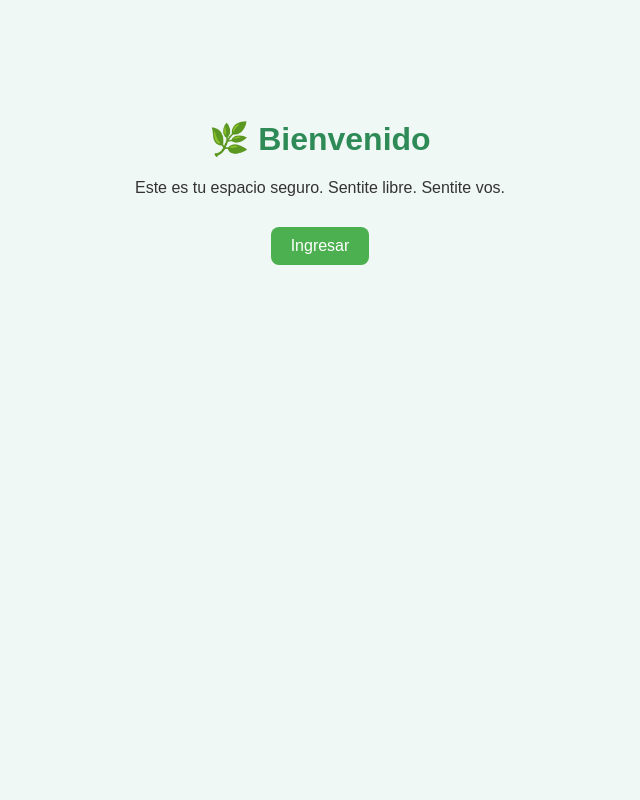
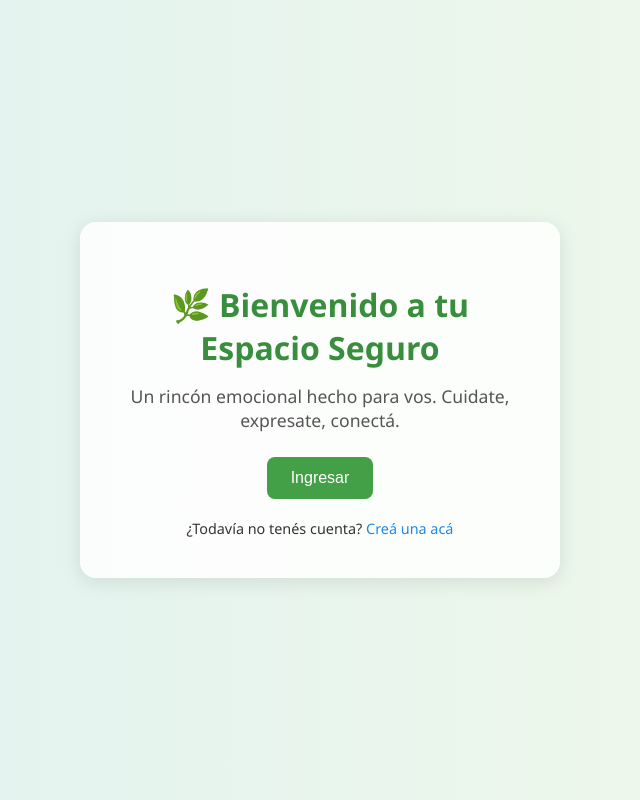
Before and after one commit to s4r4s4t3/espacio-seguro, a Flask app: page / in a window 1280 px wide. Shown: the whole page, without its empty margins (320-960 px from the left). Run offline with Flask 3, Linux system fonts and the light colour scheme.

Commit message:
Renuevo pantalla de inicio con estilo cálido y opción de registro

```diff
--- a/static/estilos.css
+++ b/static/estilos.css
@@ -45,3 +45,67 @@ a {
 a:hover {
     text-decoration: underline;
 }
+
+.inicio-body {
+    background: linear-gradient(to right, #e0f2f1, #f1f8e9);
+    font-family: 'Segoe UI', sans-serif;
+    margin: 0;
+    padding: 0;
+}
+
+.contenedor-inicio {
+    display: flex;
+    align-items: center;
+    justify-content: center;
+    height: 100vh;
+}
+
+.caja-bienvenida {
+    background-color: #ffffffdd;
+    padding: 40px;
+    border-radius: 16px;
+    box-shadow: 0 4px 20px rgba(0, 0, 0, 0.1);
+    text-align: center;
+    max-width: 400px;
+    width: 90%;
+}
+
+.caja-bienvenida h1 {
+    margin-bottom: 15px;
+    color: #388e3c;
+}
+
+.mensaje-inicial {
+    font-size: 1.1em;
+    color: #555;
+    margin-bottom: 25px;
+}
+
+.boton-ingresar {
+    background-color: #43a047;
+    color: white;
+    border: none;
+    padding: 12px 24px;
+    border-radius: 8px;
+    font-size: 1em;
+    cursor: pointer;
+    transition: background-color 0.3s ease;
+}
+
+.boton-ingresar:hover {
+    background-color: #2e7d32;
+}
+
+.registro-opcion {
+    margin-top: 20px;
+    font-size: 0.9em;
+}
+
+.registro-opcion a {
+    color: #1e88e5;
+    text-decoration: none;
+}
+
+.registro-opcion a:hover {
+    text-decoration: underline;
+}
--- a/templates/inicio.html
+++ b/templates/inicio.html
@@ -2,14 +2,19 @@
 <html lang="es">
 <head>
     <meta charset="UTF-8">
-    <title>Bienvenido 🌿</title>
+    <title>Espacio Seguro 🌿</title>
     <link rel="stylesheet" href="{{ url_for('static', filename='estilos.css') }}">
 </head>
-<body>
-    <div style="max-width: 500px; margin: 80px auto; text-align: center;">
-        <h1>🌿 Bienvenido</h1>
-        <p>Este es tu espacio seguro. Sentite libre. Sentite vos.</p>
-        <a href="/login" style="display: inline-block; margin-top: 30px; padding: 10px 20px; background-color: #4caf50; color: white; text-decoration: none; border-radius: 8px;">Ingresar</a>
+<body class="inicio-body">
+    <div class="contenedor-inicio">
+        <div class="caja-bienvenida">
+            <h1>🌿 Bienvenido a tu Espacio Seguro</h1>
+            <p class="mensaje-inicial">Un rincón emocional hecho para vos. Cuidate, expresate, conectá.</p>
+            <form action="/login" method="get">
+                <button class="boton-ingresar">Ingresar</button>
+            </form>
+            <p class="registro-opcion">¿Todavía no tenés cuenta? <a href="/registro">Creá una acá</a></p>
+        </div>
     </div>
 </body>
 </html>
```
